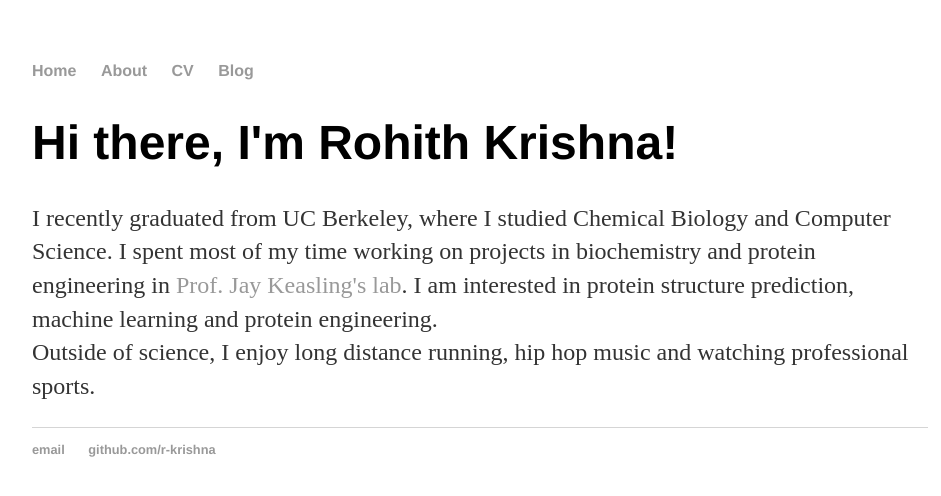
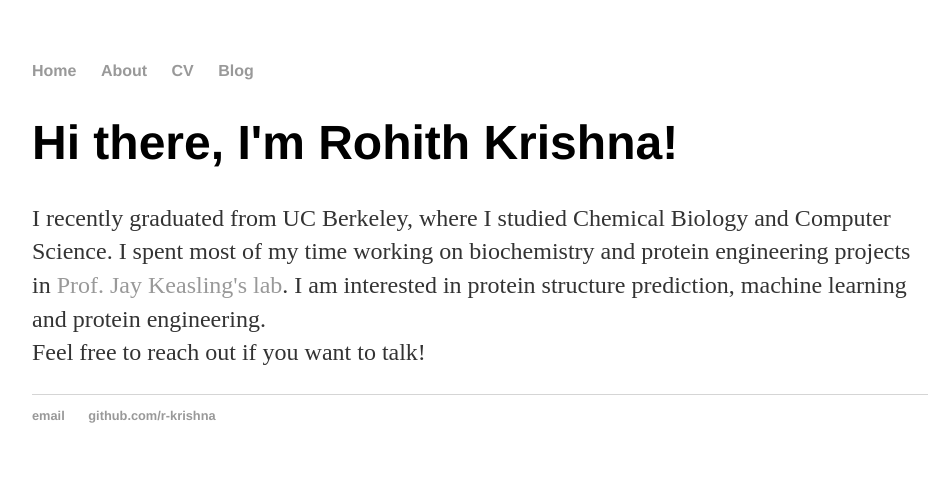
Before and after one commit to r-krishna/r-krishna.github.io, a Jekyll site: the page built from index.html, in a window 1280 px wide. Shown: the top 496 px of the page, without its empty margins (160-1101 px from the left). Built offline with Jekyll 4.4.1, drawn with Linux system fonts in a browser that asks for light colours.

Commit message:
Update index.html

```diff
--- a/index.html
+++ b/index.html
@@ -5,7 +5,7 @@ title: Rohith Krishna
 
 		<div class="blurb">
 			<h1>Hi there, I'm Rohith Krishna!</h1>
-			<p>I recently graduated from UC Berkeley, where I studied Chemical Biology and Computer Science. I spent most of my time working on projects in biochemistry and protein engineering in  <a href="https://keaslinglab.lbl.gov/">Prof. Jay Keasling's lab</a>. I am interested in protein structure prediction, machine learning and protein engineering.
+			<p>I recently graduated from UC Berkeley, where I studied Chemical Biology and Computer Science. I spent most of my time working on biochemistry and protein engineering projects in  <a href="https://keaslinglab.lbl.gov/">Prof. Jay Keasling's lab</a>. I am interested in protein structure prediction, machine learning and protein engineering.
 			<br>
-				Outside of science, I enjoy long distance running, hip hop music and watching professional sports.</p>
+				Feel free to reach out if you want to talk!</p>
 		</div>
```
